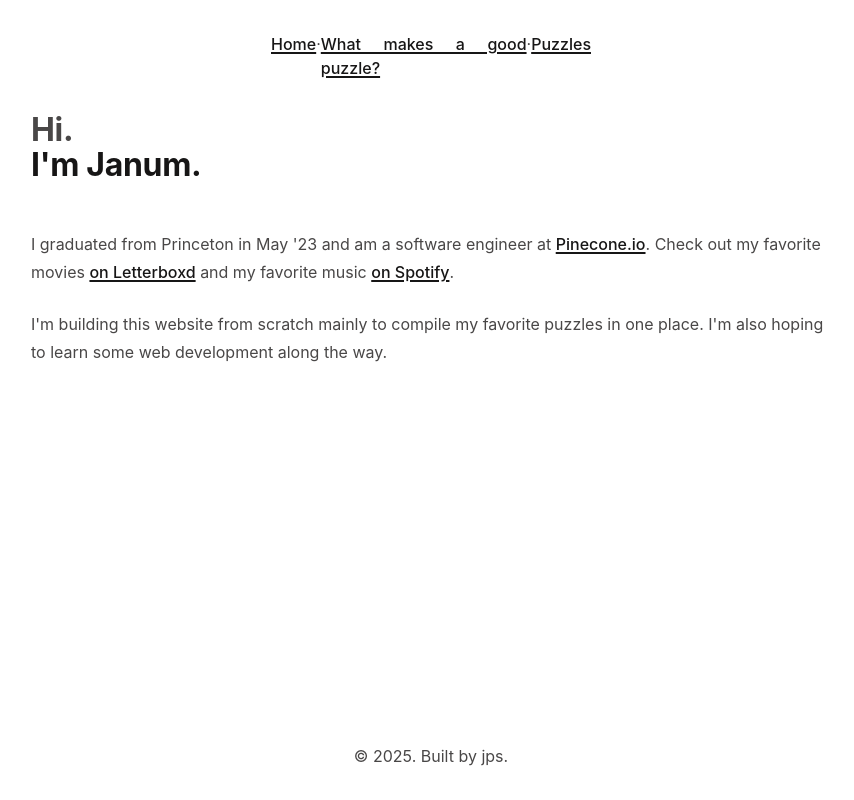
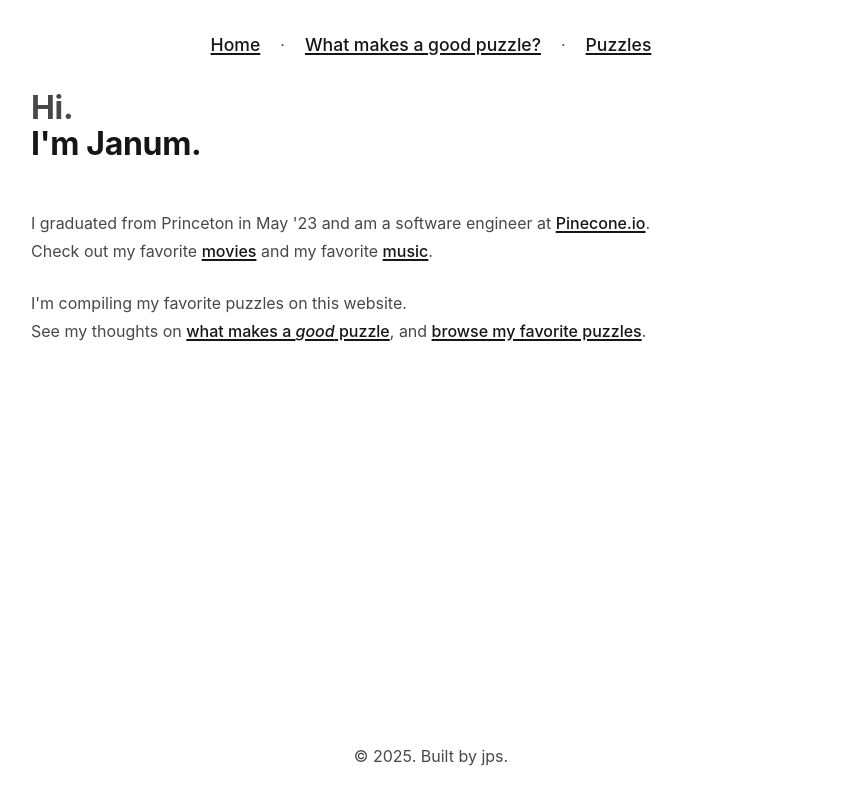
Before and after one commit to janums/janums.github.io, a Gatsby site: page / in a window 1280 px wide. Shown: the whole page, without its empty margins (209-1063 px from the left). Built offline with nearby package versions, Linux system fonts and the light colour scheme; Gatsby itself is replaced by a stand-in of ours.

Commit message:
save progress

```diff
--- a/package.json
+++ b/package.json
@@ -11,6 +11,7 @@
     "gatsby-plugin-manifest": "^5.9.0",
     "gatsby-plugin-sharp": "^5.9.0",
     "gatsby-source-filesystem": "^5.9.0",
+    "gatsby-transformer-remark": "^6.14.0",
     "gatsby-transformer-sharp": "^5.9.0",
     "react": "^18.2.0",
     "react-dom": "^18.2.0"
--- a/src/components/header.js
+++ b/src/components/header.js
@@ -10,15 +10,15 @@ const moreLinks = [
   },
   {
     text: "Puzzles",
-    url: "/puzzles/",
+    url: "/puzzleslist/",
   },
 ];
 
 const Header = ({ siteTitle }) => (
-  <header>
+  <header className="header-nav">
     {moreLinks.map((link, i) => (
       <React.Fragment key={link.url}>
-        <Link to={link.url}>{link.text}</Link>
+        <Link className="header-link" to={link.url}>{link.text}</Link>
         {i !== moreLinks.length - 1 && <> · </>}
       </React.Fragment>
     ))}
--- a/src/components/layout.css
+++ b/src/components/layout.css
@@ -28,6 +28,7 @@
   --size-gutter: var(--space-5);
   --size-gap: var(--space-6);
 }
+
 html {
   -webkit-text-size-adjust: 100%;
   box-sizing: border-box;
@@ -36,6 +37,7 @@ html {
   line-height: var(--line-height-normal);
   overflow-y: scroll;
 }
+
 body {
   -moz-osx-font-smoothing: grayscale;
   -webkit-font-smoothing: antialiased;
@@ -46,6 +48,7 @@ body {
   margin: 0;
   word-wrap: break-word;
 }
+
 a {
   background-color: transparent;
   color: var(--color-primary);
@@ -55,24 +58,29 @@ a {
   text-decoration-thickness: 1.5px;
   text-underline-offset: 2px;
 }
+
 a:active,
 a:hover {
   outline-width: 0;
   text-decoration: none;
 }
+
 abbr[title] {
   border-bottom: 1px dotted hsla(0, 0%, 0%, 0.5);
   cursor: help;
   text-decoration: none;
 }
+
 b,
 strong {
   font-weight: inherit;
   font-weight: bolder;
 }
+
 dfn {
   font-style: italic;
 }
+
 h1 {
   margin: 0;
   margin-bottom: 3rem;
@@ -80,13 +88,16 @@ h1 {
   line-height: var(--line-height-dense);
   letter-spacing: -0.01em;
 }
-h1 > b {
+
+h1>b {
   color: var(--color-primary);
 }
+
 img {
   border-style: none;
   max-width: 100%;
 }
+
 code,
 kbd,
 pre,
@@ -95,6 +106,7 @@ samp {
   font-size: 1em;
   line-height: inherit;
 }
+
 hr {
   box-sizing: content-box;
   overflow: visible;
@@ -107,15 +119,19 @@ hr {
   border: none;
   height: 1px;
 }
+
 * {
   box-sizing: inherit;
 }
+
 *:before {
   box-sizing: inherit;
 }
+
 *:after {
   box-sizing: inherit;
 }
+
 hgroup,
 img,
 figure,
@@ -129,12 +145,14 @@ p {
   padding: 0;
   margin-bottom: var(--space-4);
 }
+
 ul,
 ol {
   margin-left: var(--space-4);
   list-style-position: outside;
   list-style-image: none;
 }
+
 pre {
   margin-left: 0;
   margin-right: 0;
@@ -148,57 +166,72 @@ pre {
   word-wrap: normal;
   padding: var(--space-4);
 }
+
 b,
 strong,
 dt,
 th {
   font-weight: bold;
 }
+
 li {
   margin-bottom: calc(var(--space-4) / 2);
 }
+
 ol li,
 ul li {
   padding-left: 0;
 }
-li > ol,
-li > ul {
+
+li>ol,
+li>ul {
   margin-bottom: calc(var(--space-4) / 2);
   margin-left: var(--space-4);
   margin-top: calc(var(--space-4) / 2);
 }
+
 blockquote *:last-child {
   margin-bottom: 0;
 }
+
 li *:last-child {
   margin-bottom: 0;
 }
+
 p *:last-child {
   margin-bottom: 0;
 }
-li > p {
+
+li>p {
   margin-bottom: calc(var(--space-4) / 2);
 }
+
 p {
   max-width: 680px;
 }
+
 code {
   font-size: 0.875rem;
 }
+
 kbd {
   font-size: 0.875rem;
 }
+
 samp {
   font-size: 0.875rem;
 }
+
 abbr {
   border-bottom: 1px dotted hsla(0, 0%, 0%, 0.5);
   cursor: help;
 }
+
 acronym {
   border-bottom: 1px dotted hsla(0, 0%, 0%, 0.5);
   cursor: help;
 }
+
 tt,
 code {
   background-color: var(--color-code-bg);
@@ -209,9 +242,11 @@ code {
   padding-top: 0.25em;
   word-break: normal;
 }
+
 pre code {
   background: none;
 }
+
 code:before,
 code:after,
 tt:before,
@@ -219,6 +254,7 @@ tt:after {
   content: "\00a0";
   letter-spacing: -0.2em;
 }
+
 pre code:before,
 pre code:after,
 pre tt:before,
@@ -229,12 +265,12 @@ pre tt:after {
 header {
   margin: 0 auto;
   display: flex;
-  max-width: 20rem;
+  /* max-width: 20rem; */
   /* padding: var(--space-3) var(--size-); */
   margin-bottom: var(--space-5);
-  align-items: left;
-  text-align: justify;
-  justify-content: space-around;
+  align-items: center;
+  /* text-align: justify; */
+  /* justify-content: space-around; */
 }
 
 main {
@@ -244,3 +280,22 @@ main {
 footer {
   margin: 0 auto;
 }
+
+.header-nav {
+  display: flex;
+  align-items: center;
+  justify-content: center;
+}
+
+.header-link {
+  margin: 0 1.25rem;
+  padding: 0;
+  font-size: 1.1em;
+  white-space: nowrap;
+}
+
+.header-nav span {
+  margin: 0 0.5rem;
+  font-size: 1.5em;
+  line-height: 1;
+}
--- a/src/pages/index.js
+++ b/src/pages/index.js
@@ -22,29 +22,29 @@ const IndexPage = () => (
         >
           Pinecone.io
         </a>
-        .
-        Check out my favorite movies{" "}
+        . <br /> Check out my favorite{" "}
         <a
           href="https://letterboxd.com/js101/films/by/entry-rating/"
           target="_blank"
           rel="noopener noreferrer"
         >
-          on Letterboxd
+          movies
         </a>{" "}
-        and my favorite music{" "}
+        and my favorite {" "}
         <a
           href="https://open.spotify.com/user/elephant56482-us/playlists"
           target="_blank"
           rel="noopener noreferrer"
         >
-          on Spotify
+          music
         </a>
         .
       </p>
       <p className={styles.intro}>
-        I'm building this website from scratch mainly to compile my favorite
-        puzzles in one place. I'm also hoping to learn some web development
-        along the way.
+        I'm compiling my favorite puzzles on this website.
+        <br />
+        See my thoughts on{" "}<Link to="/whatmakesapuzzle/">what makes a <i>good</i> puzzle</Link>,
+        and <Link to="/puzzleslist/">browse my favorite puzzles</Link>.
       </p>
     </div>
   </Layout>
--- a/src/pages/puzzles.js
+++ b/src/pages/puzzleslist.js
@@ -8,6 +8,11 @@ const PuzzlesPage = () => (
   <Layout>
     <h1>[under construction]</h1>
     <p>coming soon (hopefully)...</p>
+    <ul>
+      <li>
+        <Link to="/puzzles/threehats/">3 People 5 Hats puzzle</Link>
+      </li>
+    </ul>
     <Link to="/">Go back to the homepage</Link>
   </Layout>
 );
--- a/src/pages/whatmakesapuzzle.js
+++ b/src/pages/whatmakesapuzzle.js
@@ -7,7 +7,7 @@ import Seo from "../components/seo";
 const WhatMakesAPuzzlePage = () => (
   <Layout>
     <h1>What makes a good puzzle?</h1>
-    <p>coming soon (hopefully)...</p>
+    <h2>What are the criteria for a good puzzle?</h2>
     <Link to="/">Go back to the homepage</Link>
   </Layout>
 );
```
Also changed, not shown: src/pages/puzzles/threehats.js (added, +18 -0 lines), 1 other file.
